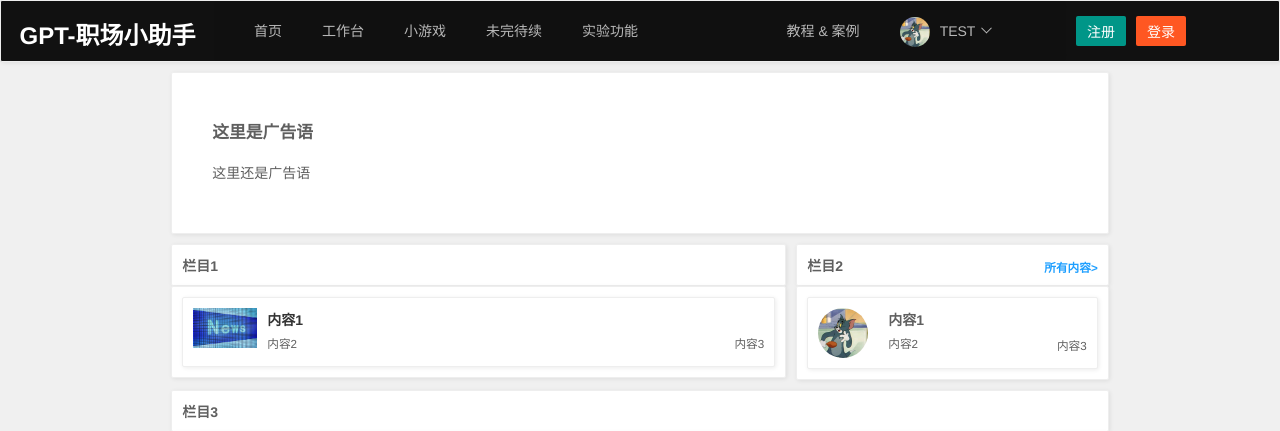
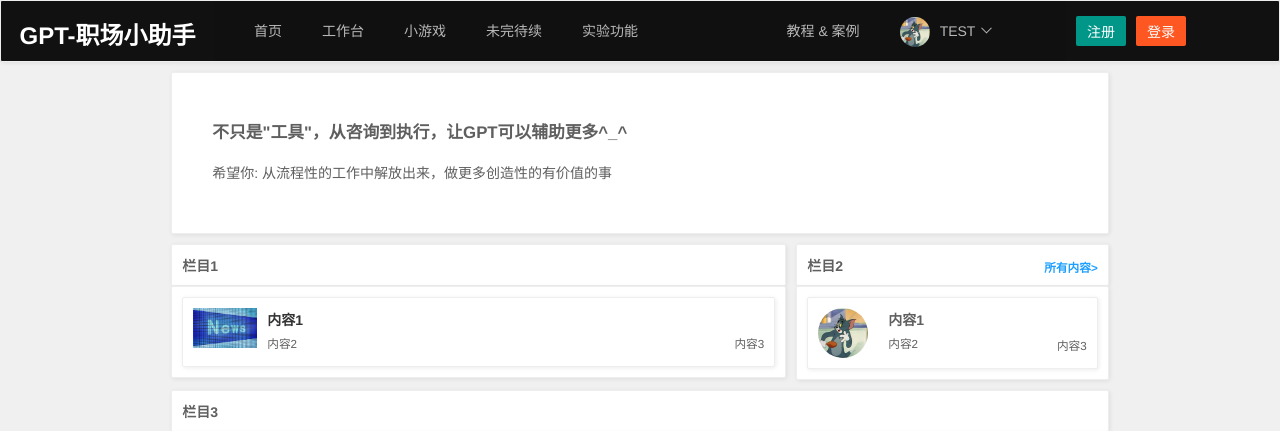
Before and after one commit to coderzzy/wrap_gpt, a Django app: page / in a window 1280 px wide. Shown: the top 431 px of the page. Run offline with Django 4.2, Linux system fonts and the light colour scheme; parts of the project's set-up code (start-up, migrations or seed data) failed here and were passed over.

Commit message:
feature: 广告语

```diff
--- a/wrap_gpt/templates/index.html
+++ b/wrap_gpt/templates/index.html
@@ -30,8 +30,8 @@
     <div class="layui-row" style="display: flex;justify-content: center; margin-top: 10px;">
         <div class="layui-col-md9">
             <div class="layui-panel" style="padding: 40px; line-height: 40px;">
-                <p style="font-size: larger; font-weight: bolder;">这里是广告语</p>
-                <p>这里还是广告语</p>
+                <p style="font-size: larger; font-weight: bolder;">不只是"工具"，从咨询到执行，让GPT可以辅助更多^_^</p>
+                <p>希望你: 从流程性的工作中解放出来，做更多创造性的有价值的事</p>
             </div>
         </div>
     </div>
```
